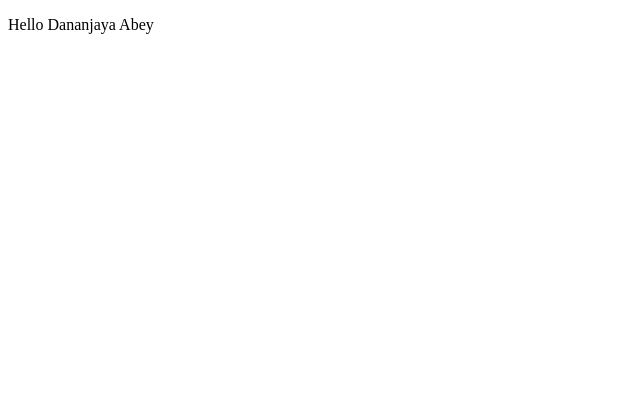
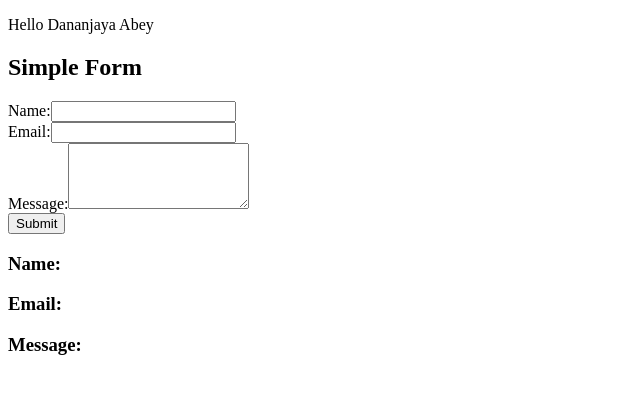
Before and after one commit to dananjayaabeytd/Angular-Basics, an Angular app: page / in a window 1280 px wide. Shown: the top 394 px of the page, without its empty margins (0-640 px from the left). Built offline with nearby package versions, Linux system fonts and the light colour scheme.

Commit message:
two way binding

```diff
--- a/src/app/app.component.html
+++ b/src/app/app.component.html
@@ -2,4 +2,5 @@
 <p>
   Hello {{title}}
 </p>
+<app-my-first-comp></app-my-first-comp>
 <router-outlet />
--- a/src/app/app.module.ts
+++ b/src/app/app.module.ts
@@ -4,6 +4,7 @@ import { BrowserModule } from '@angular/platform-browser';
 import { AppRoutingModule } from './app-routing.module';
 import { AppComponent } from './app.component';
 import { MyFirstCompComponent } from './my-first-comp/my-first-comp.component';
+import { FormsModule } from '@angular/forms';
 
 @NgModule({
   declarations: [
@@ -12,7 +13,8 @@ import { MyFirstCompComponent } from './my-first-comp/my-first-comp.component';
   ],
   imports: [
     BrowserModule,
-    AppRoutingModule
+    AppRoutingModule,
+    FormsModule
   ],
   providers: [],
   bootstrap: [AppComponent]
--- a/src/app/my-first-comp/my-first-comp.component.html
+++ b/src/app/my-first-comp/my-first-comp.component.html
@@ -1 +1,29 @@
-<p>my-first-comp works!</p>
+<div class="container">
+    <h2>Simple Form</h2>
+
+    <form action="">
+        <div class="form-group">
+            <label for="name">Name:</label>
+            <input type="text" id="name" [(ngModel)]="name" name="name" required>
+        </div>
+
+        <div class="form-group">
+            <label for="email">Email:</label>
+            <input type="email" id="email" [(ngModel)]="email" name="email" required>
+        </div>
+
+        <div class="form-group">
+            <label for="message">Message:</label>
+            <textarea id="message" rows="4" [(ngModel)]="message" name="message" required></textarea>
+        </div>
+
+        <button type="submit">Submit</button>
+    </form>
+
+
+    <div>
+        <h3><strong>Name:</strong>{{name}}</h3>
+        <h3><strong>Email:</strong>{{email}}</h3>
+        <h3><strong>Message:</strong>{{message}}</h3>
+    </div>
+</div>
--- a/src/app/my-first-comp/my-first-comp.component.ts
+++ b/src/app/my-first-comp/my-first-comp.component.ts
@@ -7,4 +7,8 @@ import { Component } from '@angular/core';
 })
 export class MyFirstCompComponent {
 
+  name:String= '';
+  email:String= '';
+  message:String= '';
+
 }
```
